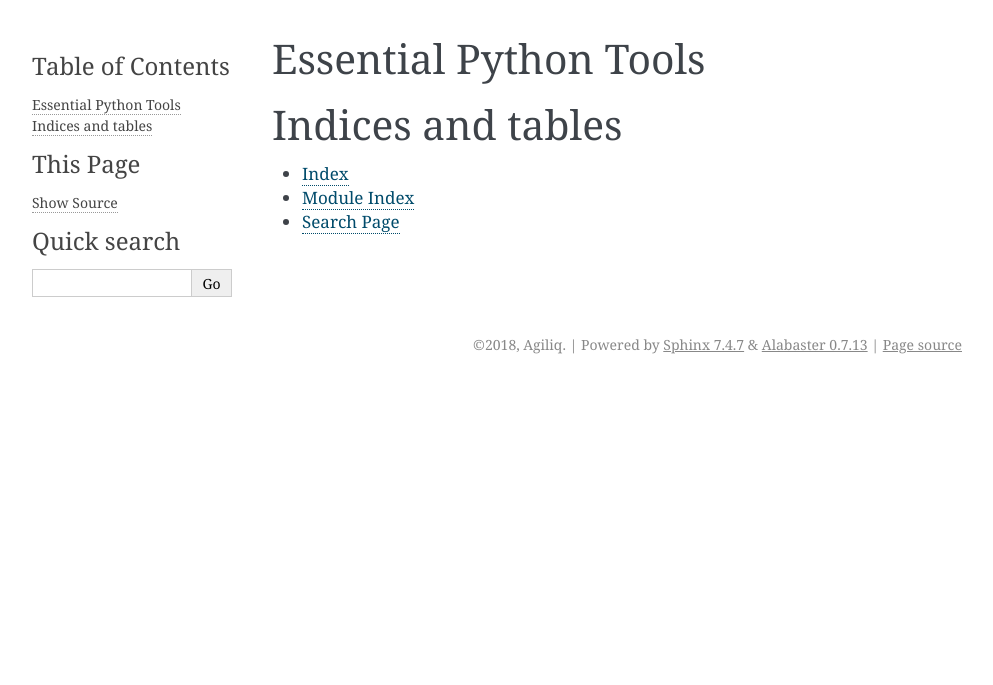
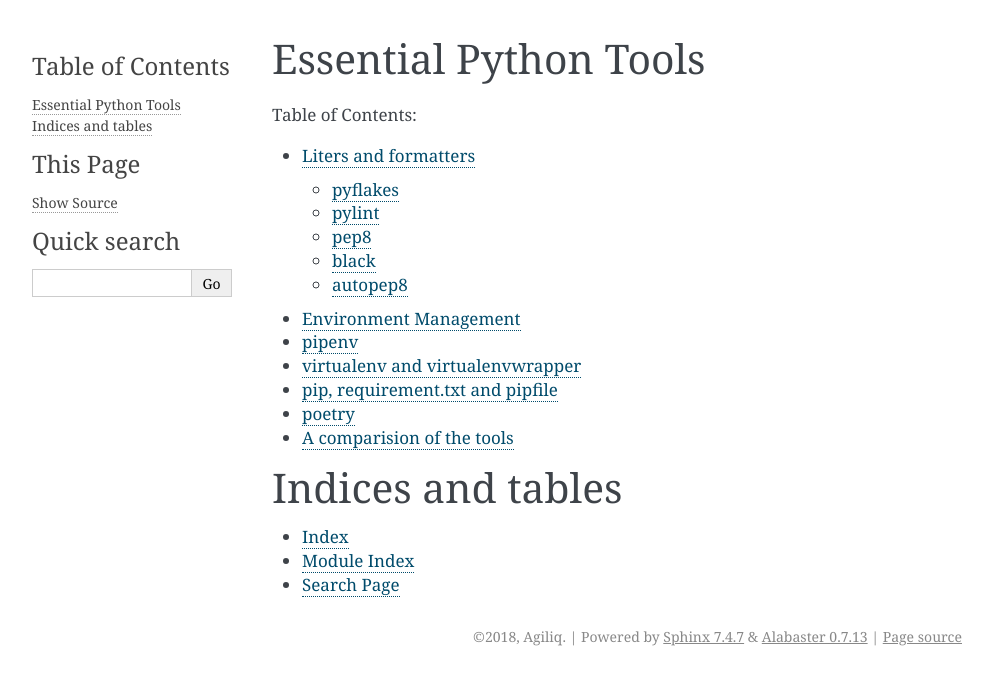
Before and after one commit to agiliq/essential-python-tools, a Sphinx documentation site: the page built from source/index.rst, in a window 1280 px wide. Shown: the top 685 px of the page, without its empty margins (148-1141 px from the left). Built offline with Sphinx 7.4.7, drawn with Linux system fonts in a browser that asks for light colours.

Commit message:
Added first two chapters outline

```diff
--- /dev/null
+++ b/source/environment_management.rst
@@ -0,0 +1,17 @@
+Environment Management
+-----------------------
+
+pipenv
+----------
+
+virtualenv and virtualenvwrapper
+----------------------------------
+
+pip, requirement.txt and pipfile
+-----------------------------------
+
+poetry
+--------
+
+A comparision of the tools
+---------------------------
--- a/source/index.rst
+++ b/source/index.rst
@@ -8,7 +8,10 @@ Essential Python Tools
 
 .. toctree::
    :maxdepth: 2
-   :caption: Contents:
+   :caption: Table of Contents:
+
+   linters
+   environment_management
 
 
 
--- /dev/null
+++ b/source/linters.rst
@@ -0,0 +1,17 @@
+Liters and formatters
+-----------------------
+
+pyflakes
++++++++++
+
+pylint
+++++++++
+
+pep8
++++++
+
+black
+++++++
+
+autopep8
++++++++++
```
Also changed, not shown: 1 other file.
